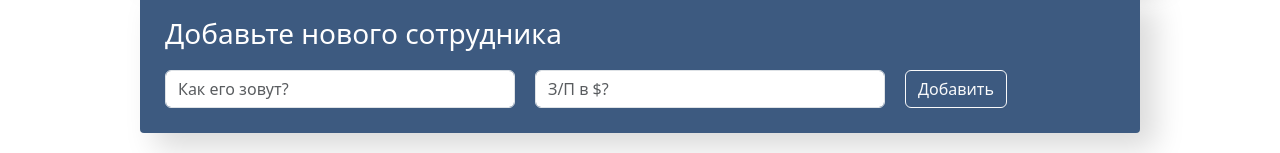
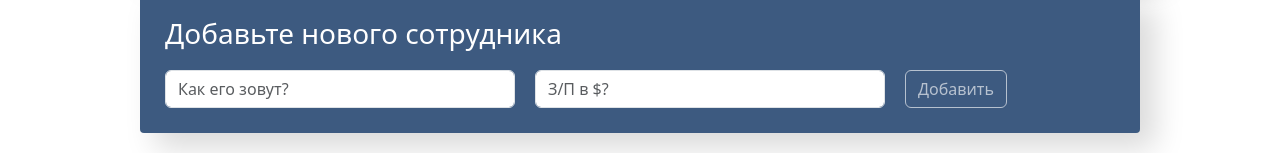
Before and after one commit to RodionovDevMode/employeeCRM, a React (Vite) app: page / in a window 1280 px wide. Shown: the part 644-797 px from the top of the page. Built offline with nearby package versions, Linux system fonts and the light colour scheme.

Commit message:
fix: validate employee salary and name on add

```diff
--- a/src/components/app-employees-add-form/app-employees-add-form.tsx
+++ b/src/components/app-employees-add-form/app-employees-add-form.tsx
@@ -26,6 +26,8 @@ const AppEmployeesAddForm = ({ onAddEmployee }: AppEmployeesAddFormProps) => {
 		console.log(formData)
 	}
 
+	const isValid = formData.name.trim().length > 0 && Number(formData.salary) > 0
+
 	return (
 		<div className='app-add-form'>
 			<h3>Добавьте нового сотрудника</h3>
@@ -47,7 +49,11 @@ const AppEmployeesAddForm = ({ onAddEmployee }: AppEmployeesAddFormProps) => {
 					onChange={onInputChange}
 				/>
 
-				<button type='submit' className='btn btn-outline-light'>
+				<button
+					type='submit'
+					className='btn btn-outline-light'
+					disabled={!isValid}
+				>
 					Добавить
 				</button>
 			</form>
--- a/src/components/app/app.tsx
+++ b/src/components/app/app.tsx
@@ -46,6 +46,8 @@ const App = () => {
 	}, [data])
 
 	const onAddEmployee = (name: string, salary: number) => {
+		if (!name.trim()) return
+		if (salary <= 0) return
 		const newEmployee = {
 			id: Date.now(),
 			name,
```
